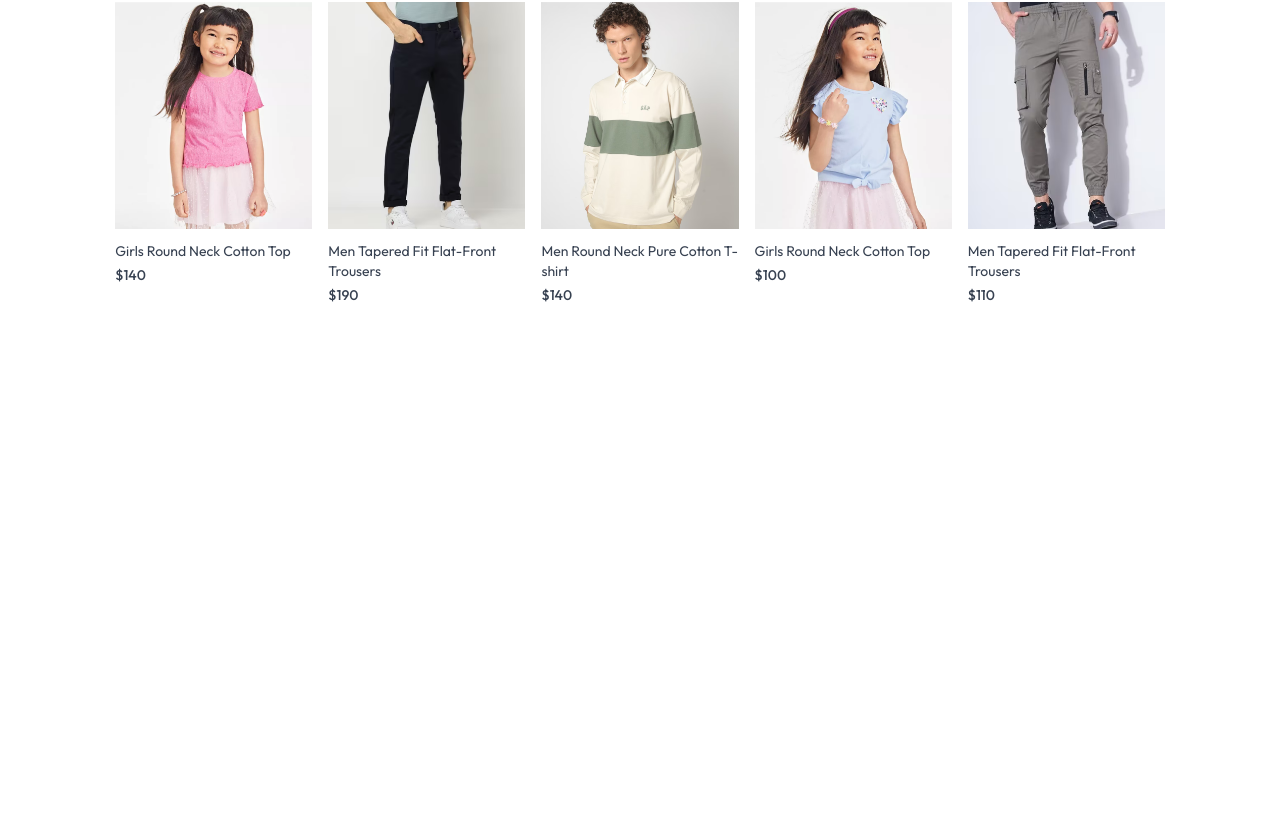
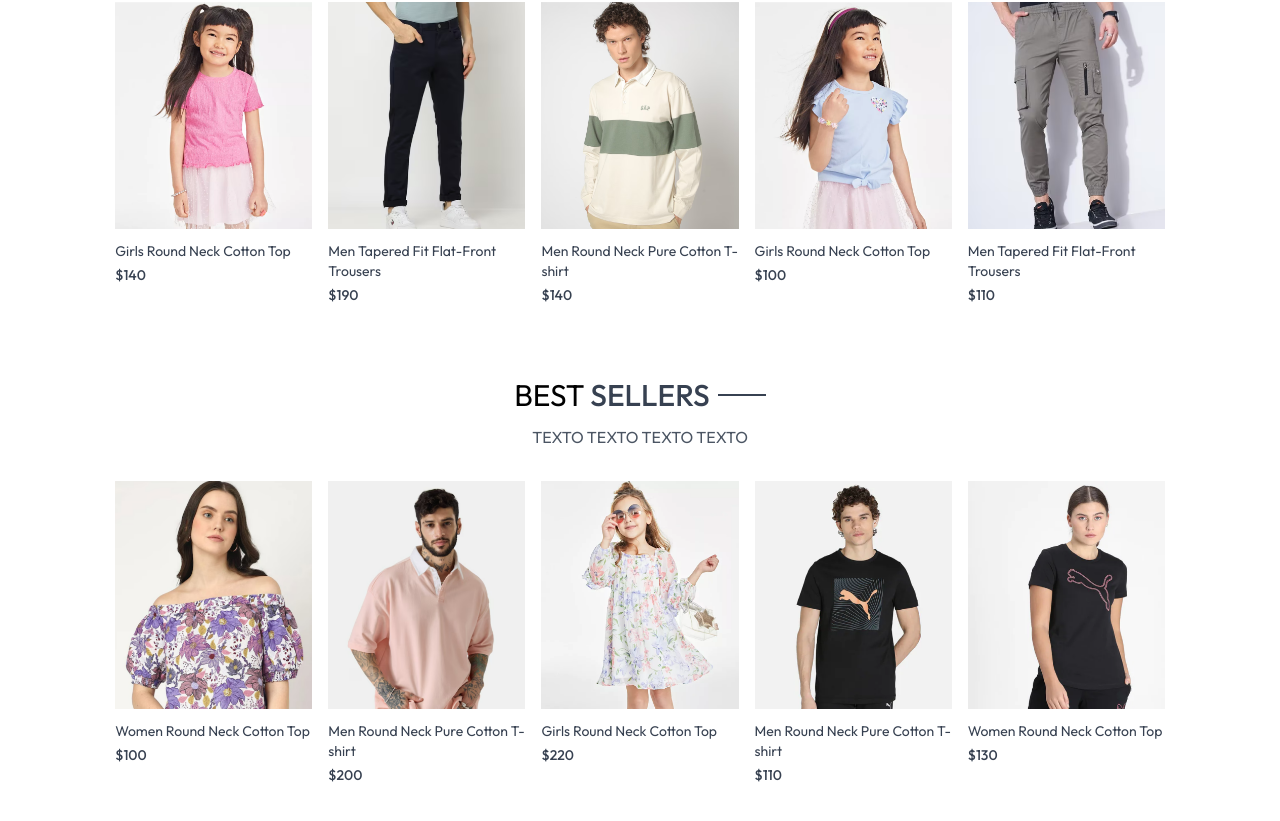
Before and after one commit to GabrielEsquiavoni/ecommerce-app, a React (Vite) app in the folder frontend/: page / in a window 1280 px wide. Shown: the part 1004-1825 px from the top of the page. Before the commit the page ends 1349 px from the top, so only its background shows below. Built offline with nearby package versions, Linux system fonts and the light colour scheme.

Commit message:
feat: add BestSeller component

```diff
--- /dev/null
+++ b/frontend/src/components/BestSeller.jsx
@@ -0,0 +1,36 @@
+import React, { useState, useContext, useEffect } from 'react'
+import { ShopContext } from '../context/ShopContext'
+import Title from './Title'
+import ProductItem from './ProductItem'
+
+const BestSeller = () => {
+  const {products} = useContext(ShopContext);
+  const [bestSeller,setBestSeller] = useState([]);
+
+  useEffect(() => {
+    const bestProduct = products.filter((item) =>(item.bestseller));
+    setBestSeller(bestProduct.slice(0,5));
+  }, [])
+
+    return (
+    <div className='my-10'>
+        <div className="text-center text-3xl py-8">
+            <Title text1={'BEST'} text2={'SELLERS'}/>
+            <p className='w-3/4 m-auto text-xs sm:text-sm md:text-base text-gray-600'>
+            TEXTO TEXTO TEXTO TEXTO
+            </p>
+        </div>
+
+        <div className="grid grid-cols-2 sm:grid-cols-3 md:grid-cols-4 lg:grid-cols-5 gap-4 gap-y-6">
+            {
+                bestSeller.map((item, index) =>(
+                    <ProductItem key={index} id={item._id} name={item.name} image={item.image} price={item.price}/>
+                ))
+            }
+        </div>
+
+    </div>
+  )
+}
+
+export default BestSeller
--- a/frontend/src/pages/Home.jsx
+++ b/frontend/src/pages/Home.jsx
@@ -1,12 +1,14 @@
 import React from 'react'
 import Hero from '../components/Hero'
 import LatestCollection from '../components/LatestCollection'
+import BestSeller from '../components/BestSeller'
 
 const Home = () => {
   return (
     <div>
         <Hero />
         <LatestCollection />
+        <BestSeller />
     </div>
   )
 }
```
